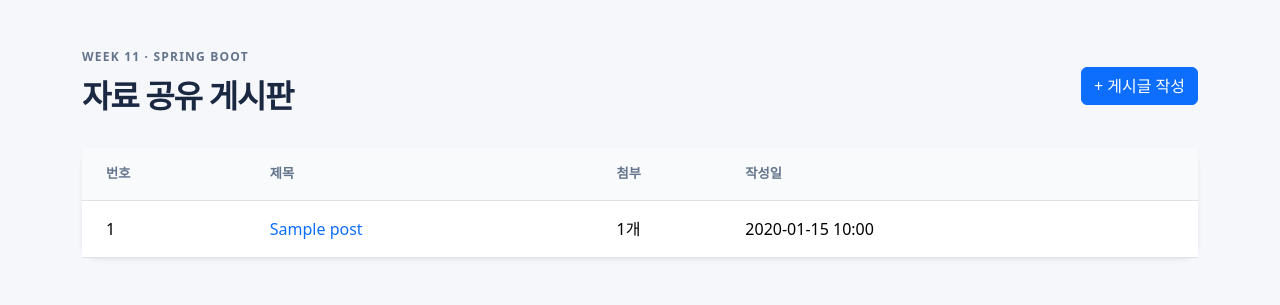
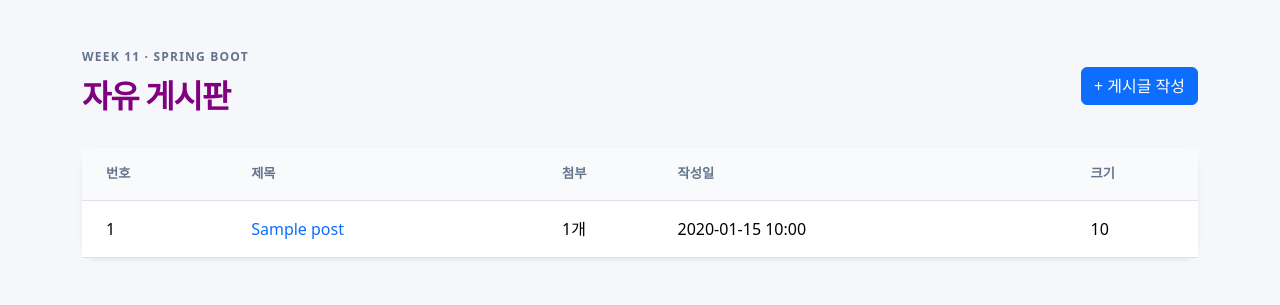
Before and after one commit to Noah1206/assign11, a Spring Boot app: page /posts in a window 1280 px wide. Shown: the top 305 px of the page. Run offline with Spring Boot 4, Linux system fonts and the light colour scheme; tables that the repository leaves empty hold one stand-in row (values such as "Sample post").

Commit message:
3번 기능 구현

```diff
--- a/src/main/resources/static/css/app.css
+++ b/src/main/resources/static/css/app.css
@@ -1,8 +1,45 @@
-body { background:#f5f7fb; color:#1b2841; }
-a { text-decoration:none; }
-h1 { font-size:2rem; font-weight:750; letter-spacing:-0.04em; }
-.eyebrow { color:#64748b; font-size:.75rem; font-weight:700; letter-spacing:.1em; margin-bottom:.7rem; }
-.card { border:0; border-radius:16px; }
-.post-content { margin-top:1.5rem; white-space:pre-wrap; min-height:90px; line-height:1.8; }
-.table th { color:#64748b; font-size:.83rem; background:#f8fafc; }
-.table td, .table th { padding-top:1rem; padding-bottom:1rem; }
+body {
+    background: #f5f7fb;
+    color: #800080;
+}
+
+a {
+    text-decoration: none;
+}
+
+h1 {
+    font-size: 2rem;
+    font-weight: 750;
+    letter-spacing: -0.04em;
+}
+
+.eyebrow {
+    color: #64748b;
+    font-size: .75rem;
+    font-weight: 700;
+    letter-spacing: .1em;
+    margin-bottom: .7rem;
+}
+
+.card {
+    border: 0;
+    border-radius: 16px;
+}
+
+.post-content {
+    margin-top: 1.5rem;
+    white-space: pre-wrap;
+    min-height: 90px;
+    line-height: 1.8;
+}
+
+.table th {
+    color: #64748b;
+    font-size: .83rem;
+    background: #f8fafc;
+}
+
+.table td, .table th {
+    padding-top: 1rem;
+    padding-bottom: 1rem;
+}
--- a/src/main/resources/templates/posts/list.html
+++ b/src/main/resources/templates/posts/list.html
@@ -1 +1,46 @@
-<!DOCTYPE html><html lang="ko" xmlns:th="http://www.thymeleaf.org"><head><meta charset="UTF-8"><meta name="viewport" content="width=device-width,initial-scale=1"><title>자료 공유 게시판</title><link href="https://cdn.jsdelivr.net/npm/bootstrap@5.3.3/dist/css/bootstrap.min.css" rel="stylesheet"><link th:href="@{/css/app.css}" rel="stylesheet"></head><body><main class="container py-5"><div class="d-flex justify-content-between align-items-center mb-4"><div><div class="eyebrow">WEEK 11 · SPRING BOOT</div><h1>자료 공유 게시판</h1></div><a class="btn btn-primary" th:href="@{/posts/new}">+ 게시글 작성</a></div><div class="card shadow-sm"><div class="card-body p-0"><table class="table table-hover mb-0 align-middle"><thead><tr><th class="ps-4">번호</th><th>제목</th><th>첨부</th><th>작성일</th></tr></thead><tbody><tr th:each="p : ${posts}"><td class="ps-4" th:text="${p.id}">1</td><td><a th:href="@{/posts/{id}(id=${p.id})}" th:text="${p.title}">제목</a></td><td th:text="${#lists.size(p.attachments)} + '개'">0개</td><td th:text="${#temporals.format(p.createdAt,'yyyy-MM-dd HH:mm')}">날짜</td></tr><tr th:if="${#lists.isEmpty(posts)}"><td colspan="4" class="text-center text-secondary p-5">첫 게시글을 작성해 보세요.</td></tr></tbody></table></div></div></main></body></html>
+<!DOCTYPE html>
+<html lang="ko" xmlns:th="http://www.thymeleaf.org">
+<head>
+    <meta charset="UTF-8">
+    <meta name="viewport" content="width=device-width,initial-scale=1">
+    <title>자료 공유 게시판</title>
+    <link href="https://cdn.jsdelivr.net/npm/bootstrap@5.3.3/dist/css/bootstrap.min.css" rel="stylesheet">
+    <link th:href="@{/css/app.css}" rel="stylesheet">
+</head>
+<body>
+<main class="container py-5">
+    <div class="d-flex justify-content-between align-items-center mb-4">
+        <div>
+            <div class="eyebrow">WEEK 11 · SPRING BOOT</div>
+            <h1>자유 게시판</h1></div>
+        <a class="btn btn-primary" th:href="@{/posts/new}">+ 게시글 작성</a></div>
+    <div class="card shadow-sm">
+        <div class="card-body p-0">
+            <table class="table table-hover mb-0 align-middle">
+                <thead>
+                <tr>
+                    <th class="ps-4">번호</th>
+                    <th>제목</th>
+                    <th>첨부</th>
+                    <th>작성일</th>
+                    <th>크기</th>
+                </tr>
+                </thead>
+                <tbody>
+                <tr th:each="p : ${posts}">
+                    <td class="ps-4" th:text="${p.id}">1</td>
+                    <td><a th:href="@{/posts/{id}(id=${p.id})}" th:text="${p.title}">제목</a></td>
+                    <td th:text="${#lists.size(p.attachments)} + '개'">0개</td>
+                    <td th:text="${#temporals.format(p.createdAt,'yyyy-MM-dd HH:mm')}">날짜</td>
+                    <td><span th:each="file : ${p.attachments}" th:text="${file.fileSize}"></span></td>
+                </tr>
+                <tr th:if="${#lists.isEmpty(posts)}">
+                    <td colspan="4" class="text-center text-secondary p-5">첫 게시글을 작성해 보세요.</td>
+                </tr>
+                </tbody>
+            </table>
+        </div>
+    </div>
+</main>
+</body>
+</html>
```
Also changed, not shown: src/main/resources/application.properties (+4 -3 lines), README.md, 1 other file.
